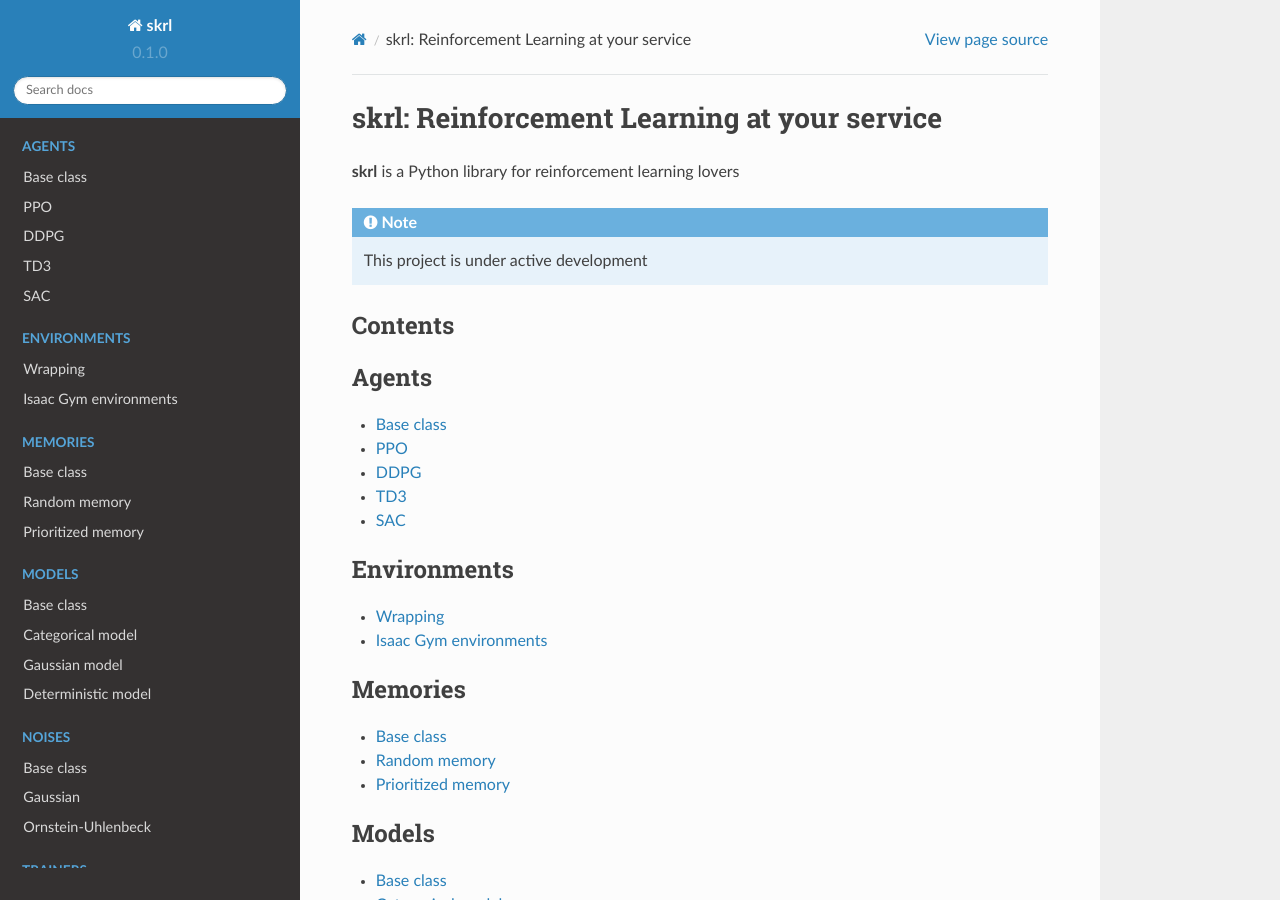
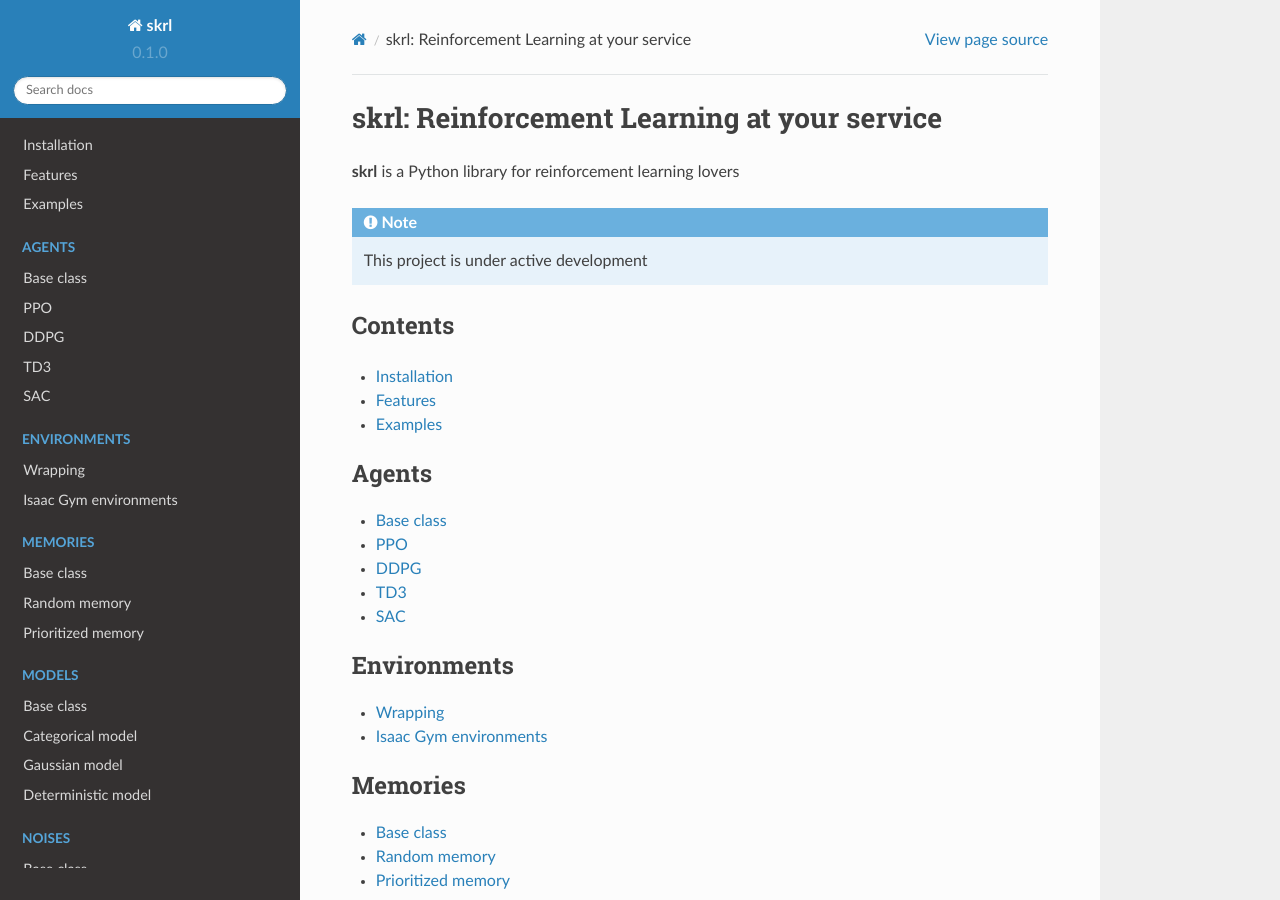
Before and after one commit to Toni-SM/skrl, a Sphinx documentation site: the page built from docs/source/index.rst, in a window 1280 px wide and 900 px high. Built offline with Sphinx 7.4.7 and the Read the Docs theme 2.0.0, drawn with Linux system fonts in a browser that asks for light colours.

Commit message:
Add intro to docs

```diff
--- a/docs/source/conf.py
+++ b/docs/source/conf.py
@@ -39,5 +39,7 @@
 
 html_theme = 'sphinx_rtd_theme'
 
+html_logo = "_static/data/skrl-up.png"
+
 # -- Options for EPUB output
 epub_show_urls = 'footnote'
--- a/docs/source/index.rst
+++ b/docs/source/index.rst
@@ -9,6 +9,13 @@
 
 Contents
 --------
+
+.. toctree::
+  :maxdepth: 1
+
+  intro/installation
+  intro/features
+  intro/examples
 
 .. toctree::
   :maxdepth: 1
--- /dev/null
+++ b/docs/source/intro/examples.rst
@@ -0,0 +1,2 @@
+Examples
+========
--- /dev/null
+++ b/docs/source/intro/features.rst
@@ -0,0 +1,8 @@
+Features
+========
+
+1
+-
+
+2
+-
```
Also changed, not shown: docs/source/intro/installation.rst (added, +15 -0 lines).
